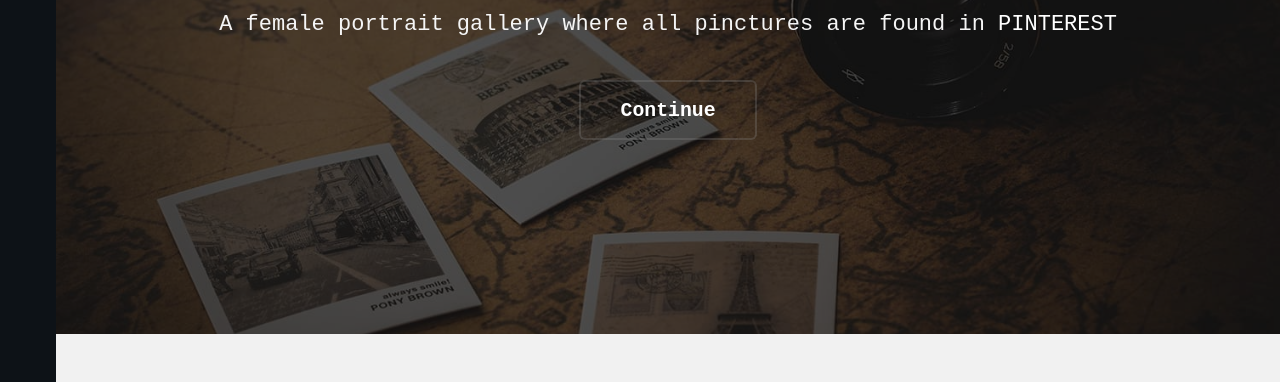
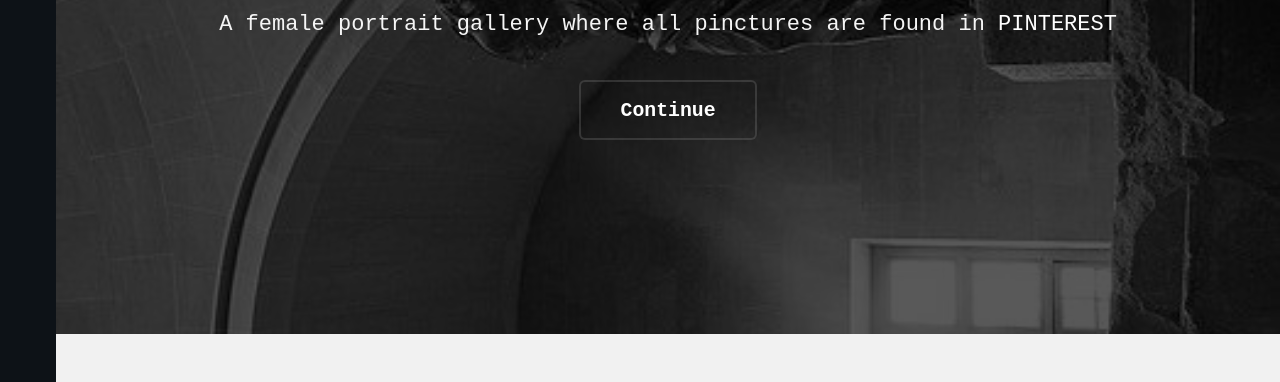
Before and after one commit to sitony-1762476/sitony-1762476.github.io, a plain HTML site: page myFunSite.html in a window 1280 px wide. Shown: the part 266-648 px from the top of the page. Drawn offline with Linux system fonts and the light colour scheme; files whose address does not match are found by name.

Commit message:
Add files via upload

```diff
--- a/default.css
+++ b/default.css
@@ -1471,7 +1471,7 @@
 		height: 75vh;
 		position: relative;
 		background: #000;
-		background-image: url(banner.jpg);
+		background-image: url(wingedvictory.jpg);
 		background-size: cover;
 		background-attachment: fixed;
 		background-repeat: no-repeat;
```
Also changed, not shown: wingedvictory.jpg (added).
